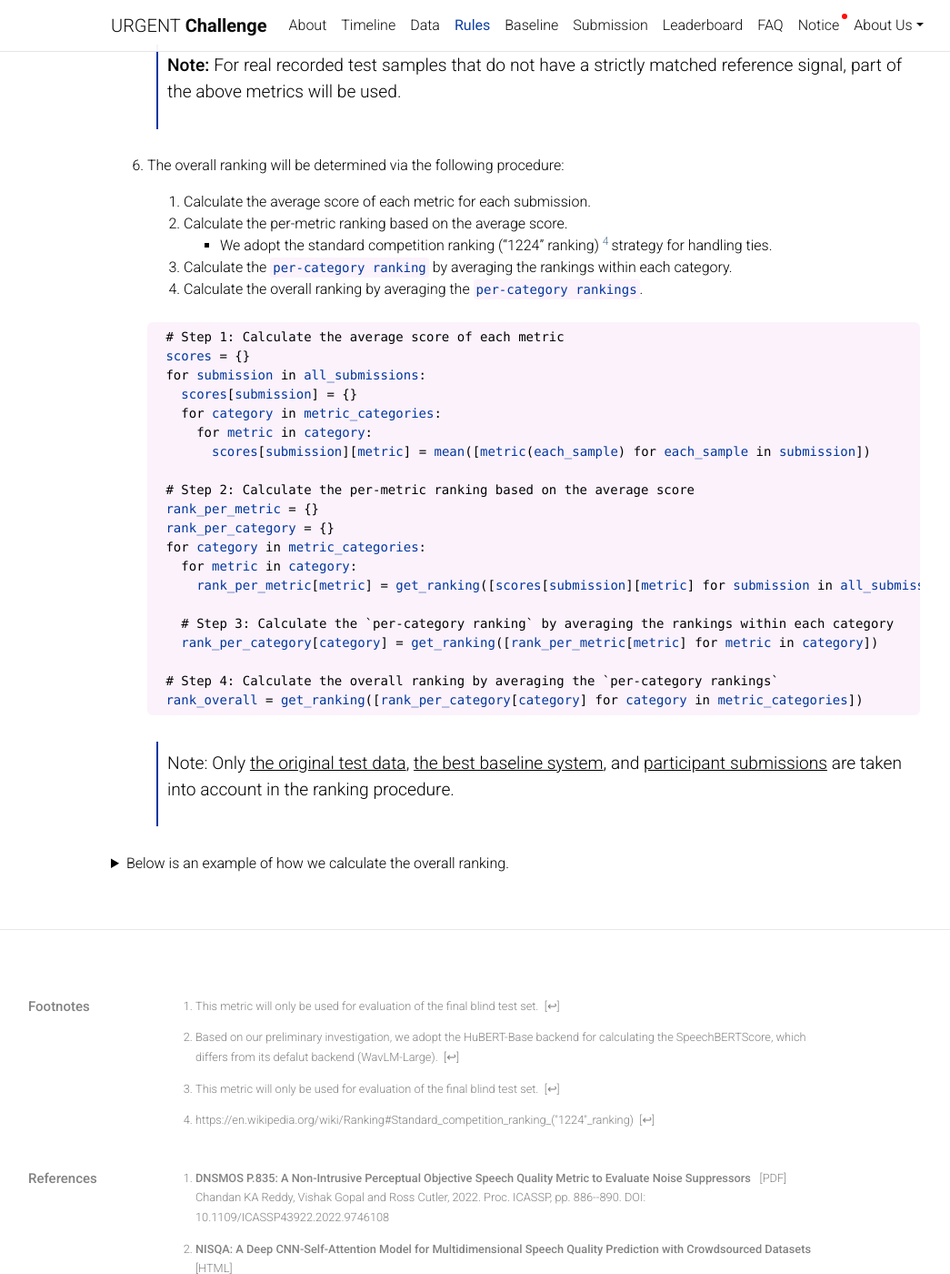
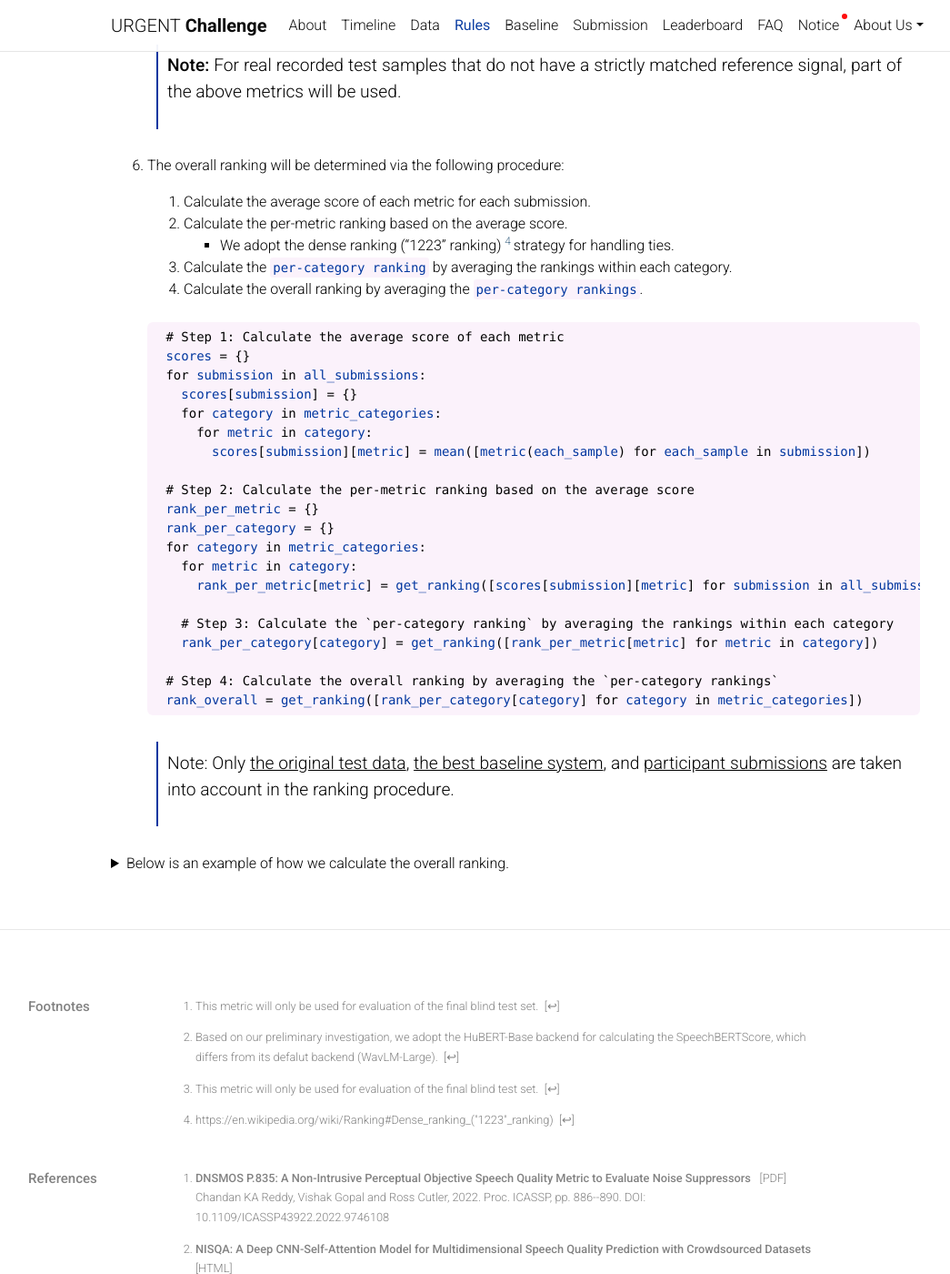
Before and after one commit to urgent-challenge/urgent2024, a Jekyll site: the page built from _pages/rules.md, in a window 1280 px wide and 1400 px high, scrolled down 1429 px. Shown: the whole window at 91% size, without its empty margins (73-1118 px from the left). Built offline with Jekyll 4.4.1, drawn with Linux system fonts in a browser that asks for light colours; comment, search, counter and statistics services are not loaded; a style sheet for code colours, icons or effects is not loaded.

Commit message:
Update ranking strategy

```diff
--- a/_pages/rules.md
+++ b/_pages/rules.md
@@ -152,7 +152,7 @@ bibliography: rules.bib
 
     1. Calculate the average score of each metric for each submission.
     2. Calculate the per-metric ranking based on the average score.
-       * We adopt the standard competition ranking ("1224" ranking)<d-footnote><a href="https://en.wikipedia.org/wiki/Ranking#Standard_competition_ranking_(%221224%22_ranking)">https://en.wikipedia.org/wiki/Ranking#Standard_competition_ranking_(&quot;1224&quot;_ranking)</a></d-footnote> strategy for handling ties.
+       * We adopt the dense ranking ("1223" ranking)<d-footnote><a href="https://en.wikipedia.org/wiki/Ranking#Dense_ranking_(%221223%22_ranking)">https://en.wikipedia.org/wiki/Ranking#Dense_ranking_(&quot;1223&quot;_ranking)</a></d-footnote> strategy for handling ties.
     3. Calculate the `per-category ranking` by averaging the rankings within each category.
     4. Calculate the overall ranking by averaging the `per-category rankings`.<br/><br/>
 
```
